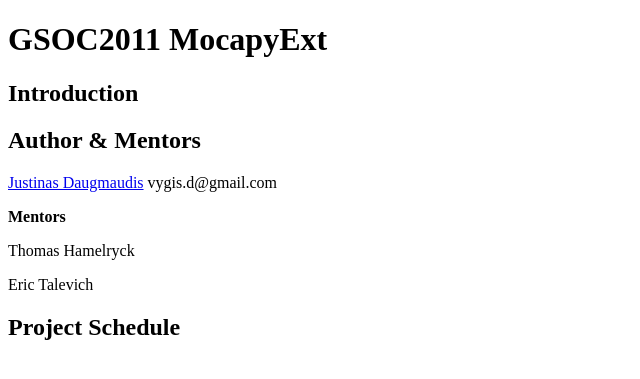
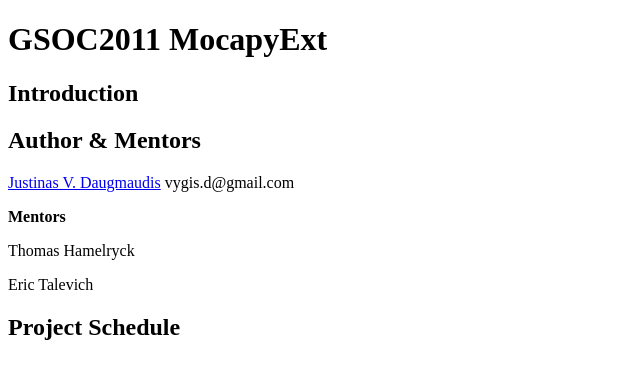
Before and after one commit to biopython/biopython.github.io, a Jekyll site: the page built from wiki/GSOC2011_MocapyExt.md, in a window 1280 px wide. Shown: the top 379 px of the page, without its empty margins (0-640 px from the left). Built offline with Jekyll 4.4.1, drawn with Linux system fonts in a browser that asks for light colours.

```diff
--- a/wiki/GSOC2011_MocapyExt.md
+++ b/wiki/GSOC2011_MocapyExt.md
@@ -10,7 +10,7 @@ Introduction
 Author & Mentors
 ----------------
 
-[Justinas Daugmaudis](User%3AJustinas_Daugmaudis "wikilink")
+[Justinas V. Daugmaudis](User%3AJustinas_Daugmaudis "wikilink")
 vygis.d@gmail.com
 
 **Mentors**
```
Also changed, not shown: 1 other file.
